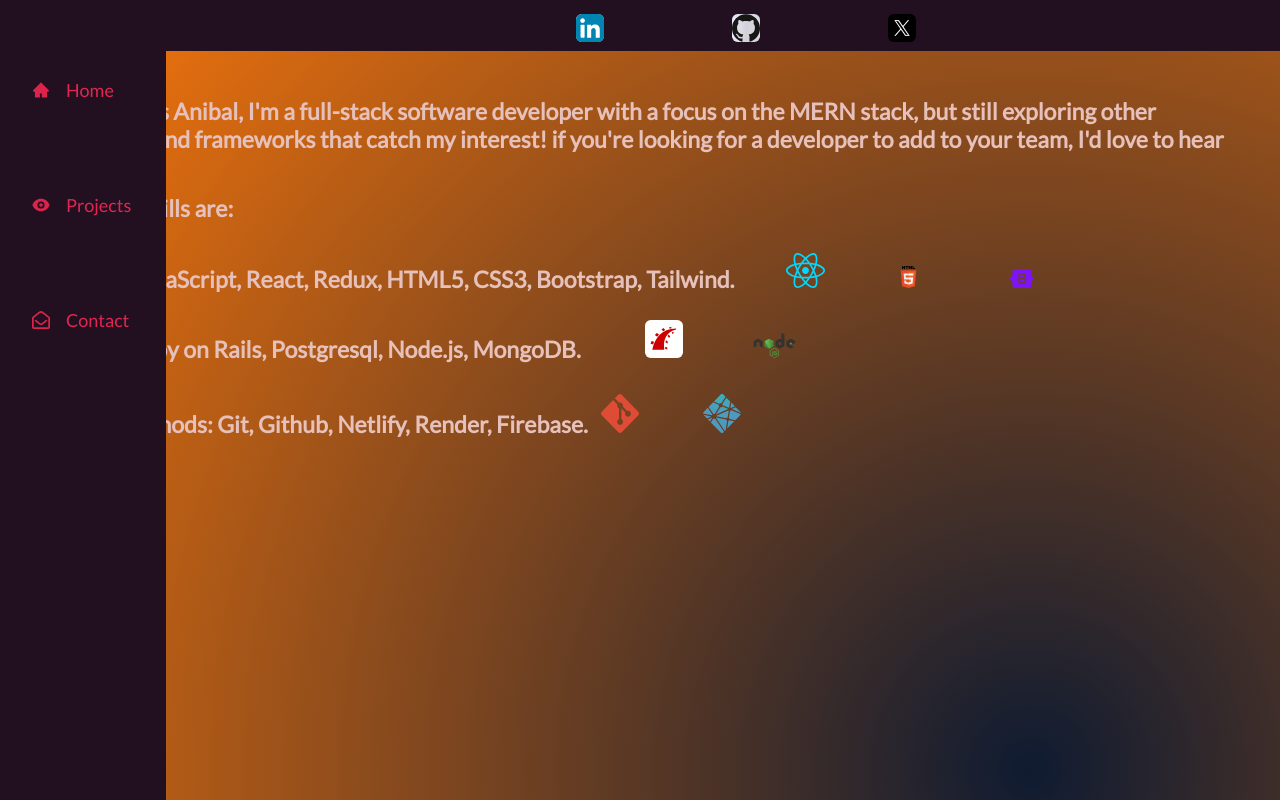
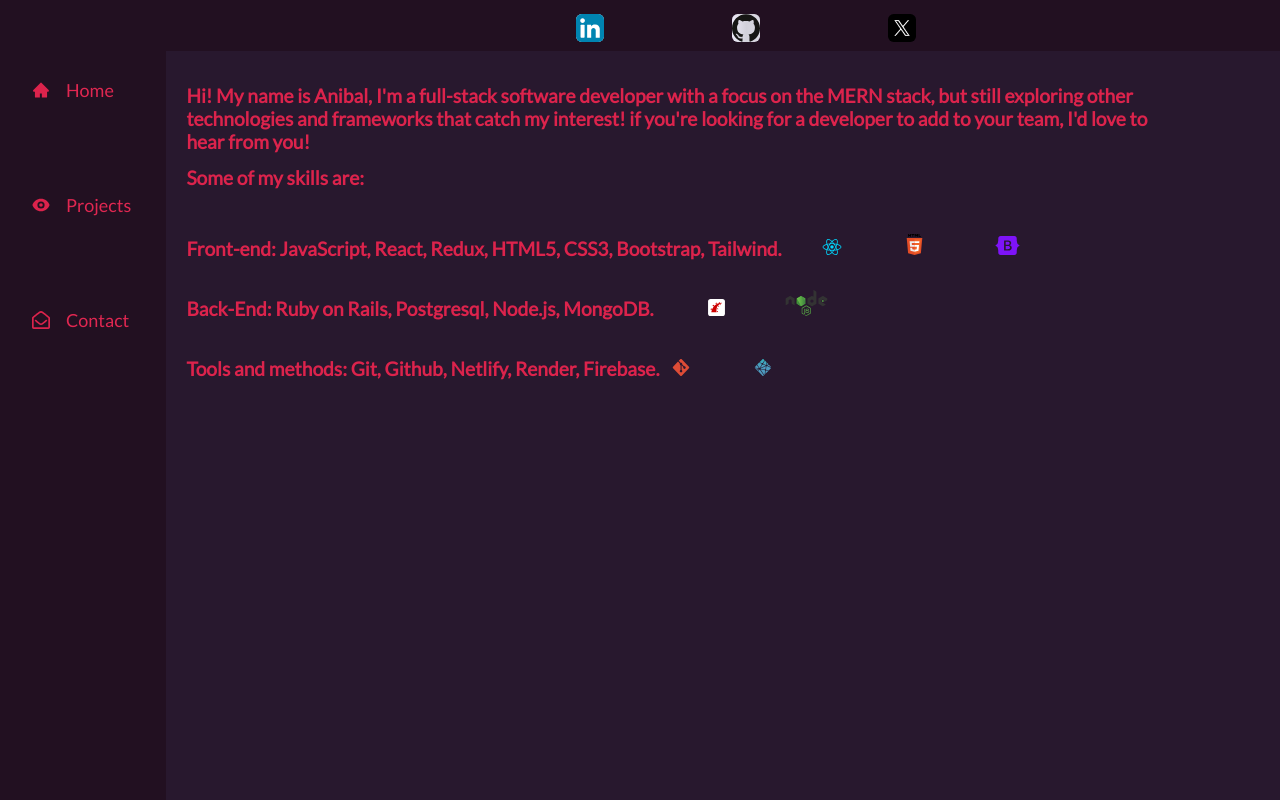
Before and after one commit to sjdev2212/portfoliosjdev, a React (Create React App) app: page /about in a window 1280 px wide. Shown: the top 800 px of the page. Built offline with nearby package versions, Linux system fonts and the light colour scheme.

Commit message:
edit css

```diff
--- a/src/About.css
+++ b/src/About.css
@@ -1,18 +1,29 @@
 .about {
     padding: 20px;
-    background-color: #f5f5f5;
+    background-color: #28182e;
     margin-bottom: 20px;
-    background-image: radial-gradient(circle farthest-corner at 80.5% 60.1%, rgba(15, 27, 49, 1) 0%, rgb(233, 112, 13) 90%);
     height: 100vw;
+    }
+
+.about-section{
+    margin-top: 5vw;
+    height: 32vw;
+  width: 78%;
+  margin-left: 13vw;
+
 
 }
-.about-section{
-    margin-top: 6vw;
+.text-about{
+    font-size: 1.5vw;
+    font-weight: bold;
+    color: #dc234c;
+    margin-bottom: 1vw;
+}
 
-}
 .techs-desk{
 
-    margin-left: 1vw;
+    margin-left: 0.2vw;
+    height: 1.3vw;
 }
 .visible {
     animation-name: visible;
@@ -50,10 +61,10 @@
 }
 
 .text-about {
-    font-size: 1.8vw;
+    font-size: 1.5vw;
     font-weight: bold;
-    color: rgb(230, 193, 187);
-    margin-bottom: 1vw;
+    color: #dc234c;
+
 }
 
 .about-mobile {
```
